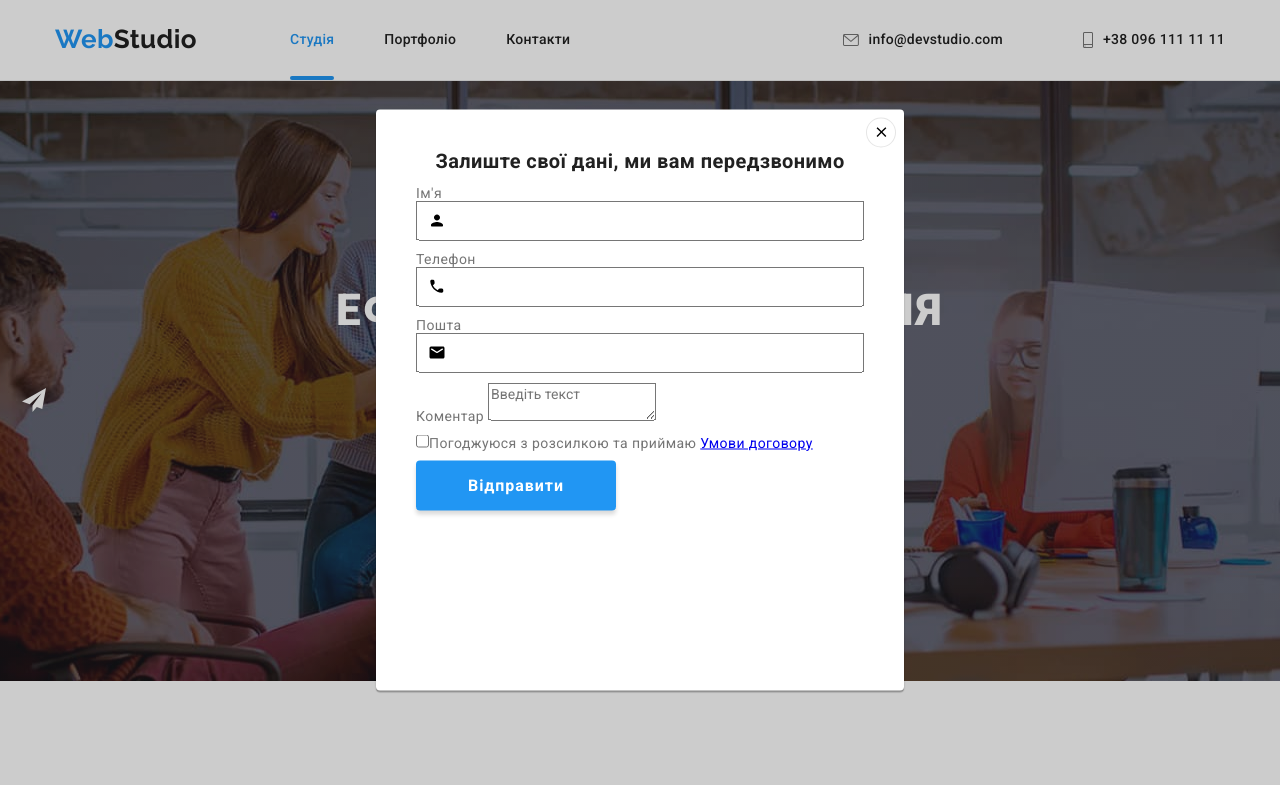
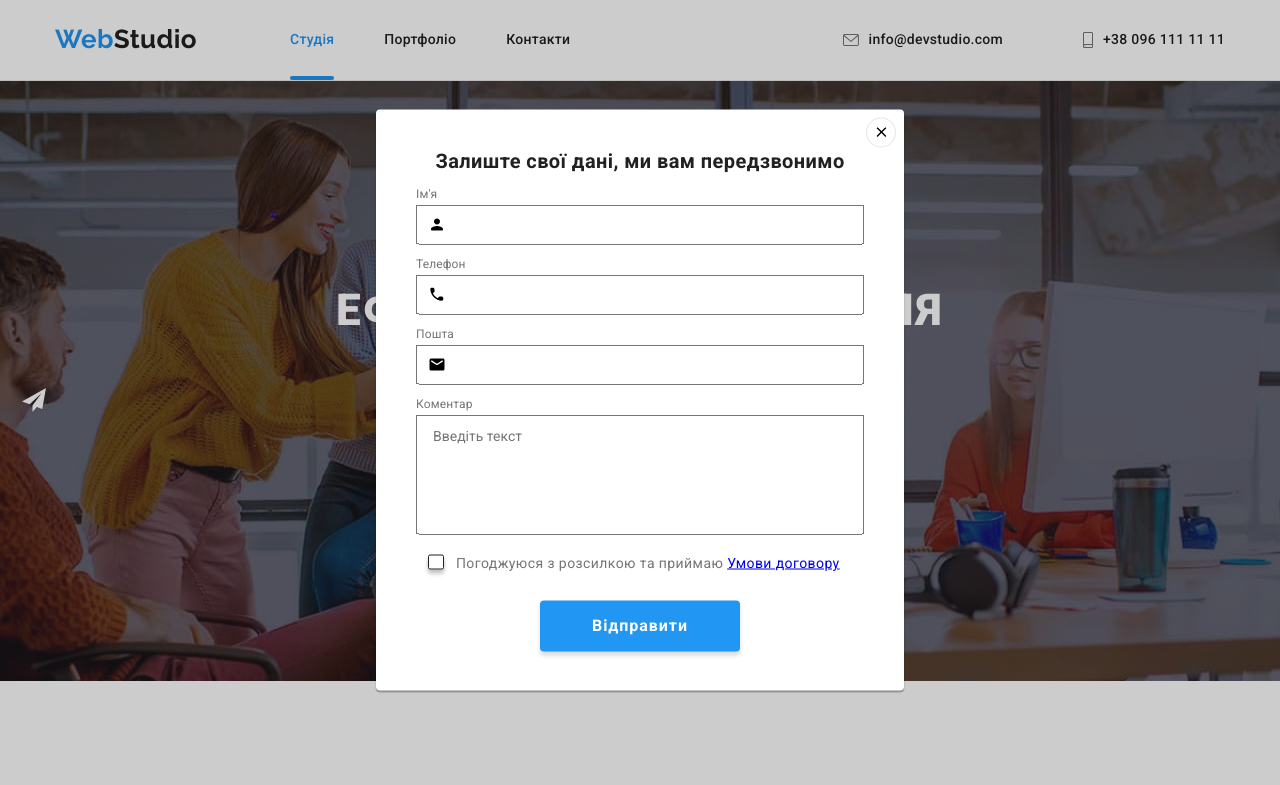
Before and after one commit to SyroidNadiia/goit-markup-hw-06, a plain HTML site: page index.html in a window 1280 px wide. Both pictures are taken after a click on the button "Замовити послугу". Shown: the top 785 px of the page. Drawn offline with nearby package versions, Linux system fonts and the light colour scheme.

Commit message:
finish modal

```diff
--- a/css/styles.css
+++ b/css/styles.css
@@ -369,10 +369,29 @@ img {
 
 .form-control {
   position: relative;
+
+  margin: 4px 0 10px 0;
 }
+
 .form-input {
   width: 100%;
   height: 40px;
+}
+
+.form-label {
+  font-size: 12px;
+  line-height: 1.17;
+  letter-spacing: 0.01em;
+  color: var(--primary-text-color);
+}
+
+.form-textarea {
+  display: block;
+  width: 100%;
+  min-height: 120px;
+  resize: none;
+  margin: 4px 0 20px 0;
+  padding: 12px 16px;
 }
 
 .person-icon,
@@ -384,6 +403,25 @@ img {
   transform: translateY(-50%);
 }
 
+.form-checkbox {
+  position: absolute;
+  white-space: nowrap;
+  width: 1px;
+  height: 1px;
+  overflow: hidden;
+  border: 0;
+  padding: 0;
+  clip: rect(0 0 0 0);
+  clip-path: inset(50%);
+  margin: -1px;
+}
+
+.form-field-checkbox {
+  align-items: center;
+  position: relative;
+  margin-bottom: 30px;
+}
+
 .user_data_title {
   font-weight: 700;
   font-size: 20px;
@@ -393,12 +431,35 @@ img {
   margin: 0 0 12px 0;
 }
 
+.form-icon {
+  position: absolute;
+  width: 16px;
+  height: 15px;
+  display: inline-block;
+  margin: 0 8px 0 12px;
+
+  top: 0;
+  left: 0;
+  border: 1px solid var(--title-text-color);
+  border-radius: 2px;
+  box-shadow: 0px 4px 4px rgba(0, 0, 0, 0.25);
+}
+
+.form-label-checkbox {
+  display: inline-block;
+  padding-left: 36px;
+  line-height: 1.71;
+}
+
 .button-send-data {
   background-color: var(--accent-color);
   box-shadow: 0px 4px 4px rgba(0, 0, 0, 0.15);
   border-radius: 4px;
   border: var(--accent-color);
   padding: 10px 52px;
+
+  display: flex;
+  margin: 0 auto;
 
   font-weight: 700;
   font-size: 16px;
@@ -408,6 +469,7 @@ img {
   color: var(--white);
 
   max-width: 200px;
+  cursor: pointer;
 }
 
 .section {
--- a/index.html
+++ b/index.html
@@ -468,13 +468,25 @@
           </div>
 
           <div class="form-field">
-            <label for="user_comment">Коментар</label>
-            <textarea name="user_comment" id="user_comment" placeholder="Введіть текст"></textarea>
+            <label class="form-label" for="user_comment">Коментар</label>
+            <textarea
+              class="form-textarea"
+              name="user_comment"
+              id="user_comment"
+              placeholder="Введіть текст"
+            ></textarea>
           </div>
-          <div class="form-field">
-            <label for="accept"></label>
-            <input type="checkbox" name="accept" value="accept" />Погоджуюся з розсилкою та приймаю
-            <a href="#" class="terms-contract">Умови договору</a>
+
+          <div class="form-field-checkbox">
+            <label class="form-label-checkbox" for="accept"></label>
+            <input class="form-checkbox" type="checkbox" name="accept" value="accept" />Погоджуюся з
+            розсилкою та приймаю
+            <a href="#" class="form-contract">Умови договору</a>
+            <div class="form-icon">
+              <svg class="check-icon" width="16px" height="15px">
+                <use href=""></use>
+              </svg>
+            </div>
           </div>
           <button type="submit" class="button-send-data">Відправити</button>
         </form>
```
